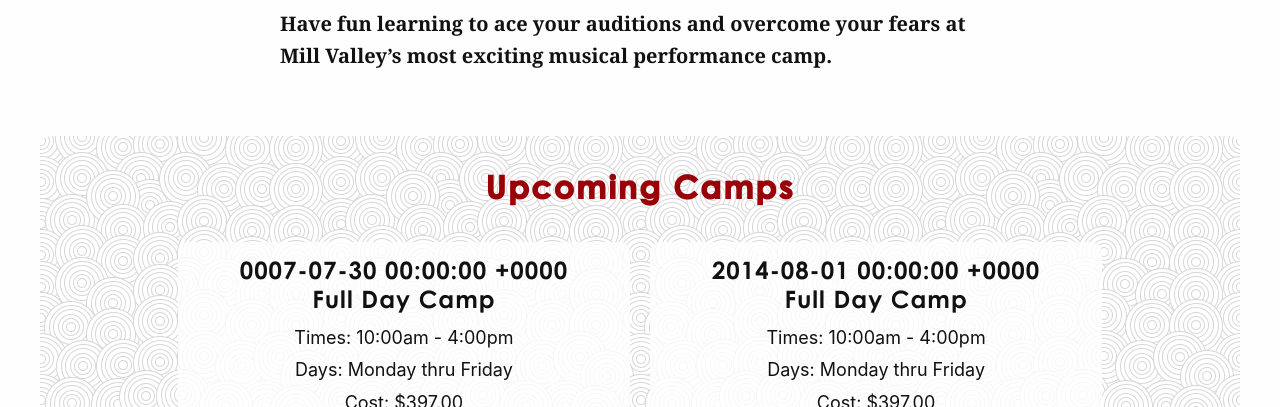
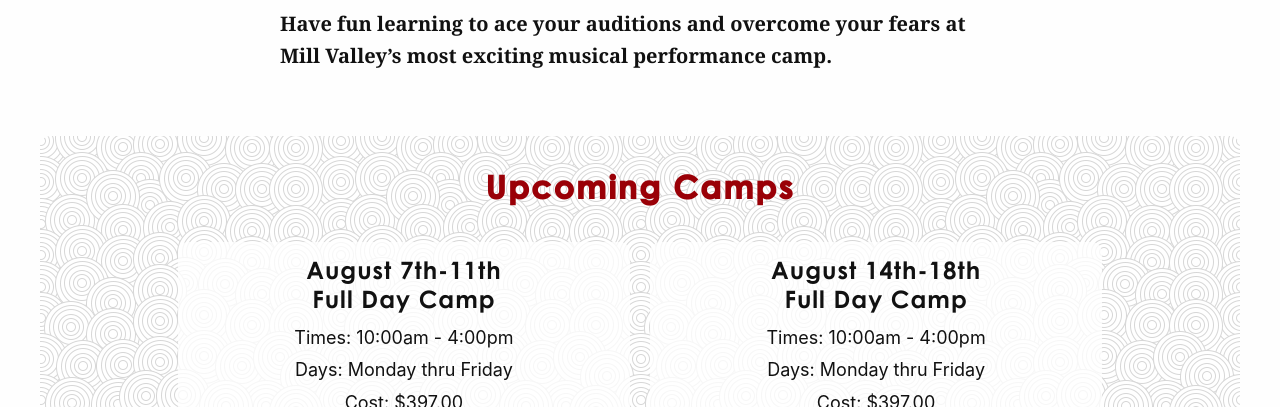
Before and after one commit to cchaiken/ccms, a Jekyll site: the page built from marin-idol-performance-camps.md, in a window 1280 px wide and 900 px high, scrolled down 1124 px, cut to the strip 0-407 px from the top of the window. Built offline with Jekyll 4.4.1, drawn with Linux system fonts in a browser that asks for light colours; some web fonts are replaced.

Commit message:
Marin Idol Front Matter - Date Bugfix

```diff
--- a/marin-idol-performance-camps.md
+++ b/marin-idol-performance-camps.md
@@ -10,7 +10,7 @@ intro:
   sub: Marin Idol Performance Camps
 newsletter: true
 camps:
-- date: 0007-08-01 00:00:00 Z
+- date: August 7th-11th
   description: Full Day Camp
   times: 10:00am - 4:00pm
   days: Monday thru Friday
@@ -18,7 +18,7 @@ camps:
   eventbrite: <a href="https://www.eventbrite.com/e/marin-idol-summer-performance-camp-tickets-36262747855?ref=ebtnebregn"
     target="_blank"><img src="https://www.eventbrite.com/custombutton?eid=36262747855"
     alt="Eventbrite - Marin Idol Summer Performance Camp" /></a>
-- date: 2014-08-01 00:00:00 Z
+- date: August 14th-18th
   description: Full Day Camp
   times: 10:00am - 4:00pm
   days: Monday thru Friday
```
